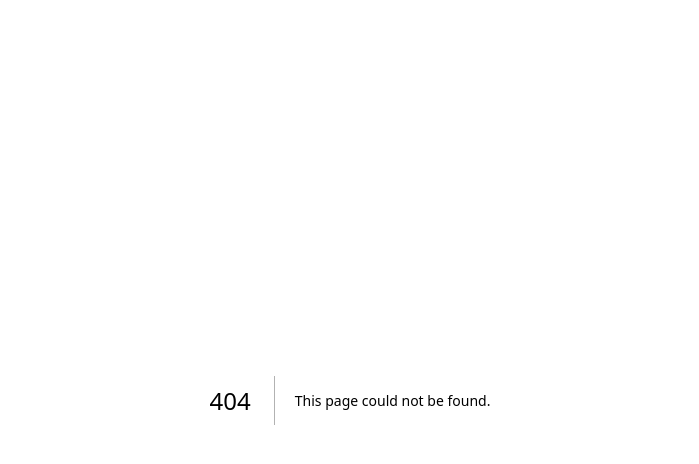
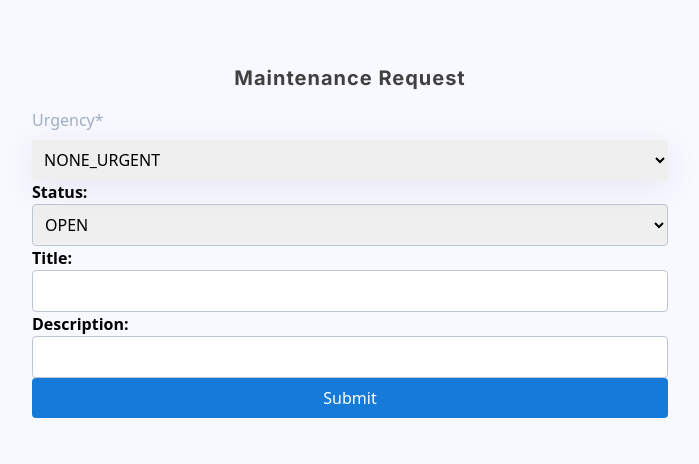
Before and after one commit to tefanhhh/erin-living-maintenance-request, a Next.js app in the folder client/: page /update in a window 1280 px wide. Before the commit this address had no page. Shown: the top 464 px of the page, without its empty margins (290-989 px from the left). Built offline with nearby package versions, Linux system fonts and the light colour scheme.

Commit message:
add maintenance request form with validation and status/urgency selection

```diff
--- /dev/null
+++ b/client/src/app/update/page.tsx
@@ -0,0 +1,112 @@
+'use client'
+
+import { useForm } from 'react-hook-form'
+import { zodResolver } from '@hookform/resolvers/zod'
+import { z } from 'zod'
+import {
+  MaintenanceRequestStatus,
+  MaintenanceRequestUrgency,
+} from '@/gql/graphql'
+
+const schema = z.object({
+  title: z.string().nonempty('Title is required'),
+  description: z.string().optional(),
+  status: z.enum(
+    Object.values(MaintenanceRequestStatus) as [string, ...string[]],
+  ),
+  urgency: z.enum(
+    Object.values(MaintenanceRequestUrgency) as [string, ...string[]],
+  ),
+})
+
+type Schema = z.output<typeof schema>
+
+const statusOptions = Object.values(MaintenanceRequestStatus)
+const urgencyOptions = Object.values(MaintenanceRequestUrgency)
+
+export default function Page() {
+  const {
+    register,
+    handleSubmit,
+    formState: { errors, isSubmitting },
+  } = useForm({
+    resolver: zodResolver(schema),
+    defaultValues: {
+      title: '',
+      description: '',
+      status: MaintenanceRequestStatus.Open,
+      urgency: MaintenanceRequestUrgency.NoneUrgent,
+    },
+  })
+
+  const onSubmit = (data: Schema) => {
+    console.log('Form Data:', data)
+  }
+
+  return (
+    <div className="container mx-auto px-4 sm:px-0 py-16">
+      <h1 className="font-inter font-bold text-center text-foreground text-xl tracking-wider mb-4">
+        Maintenance Request
+      </h1>
+      <form onSubmit={handleSubmit(onSubmit)}>
+        <div>
+          <label className="block text-gray mb-2">
+            Urgency<span>*</span>
+          </label>
+          <select
+            {...register('urgency')}
+            className="w-full p-2 rounded"
+            style={{
+              backdropFilter: 'blur(12px)',
+              boxShadow: '0px 8px 32px 0px rgba(110, 113, 145, 0.12)',
+            }}
+          >
+            {urgencyOptions.map((it, i) => (
+              <option key={i} value={it}>
+                {it}
+              </option>
+            ))}
+          </select>
+        </div>
+
+        <div>
+          <label className="block font-semibold">Status:</label>
+          <select {...register('status')} className="w-full p-2 border rounded">
+            {statusOptions.map((it, i) => (
+              <option key={i} value={it}>
+                {it}
+              </option>
+            ))}
+          </select>
+        </div>
+
+        <div>
+          <label className="block font-semibold">Title:</label>
+          <input {...register('title')} className="w-full p-2 border rounded" />
+          {errors.title && (
+            <p className="text-red-500">{errors.title.message}</p>
+          )}
+        </div>
+
+        <div>
+          <label className="block font-semibold">Description:</label>
+          <input
+            {...register('description')}
+            className="w-full p-2 border rounded"
+          />
+          {errors.description && (
+            <p className="text-red-500">{errors.description.message}</p>
+          )}
+        </div>
+
+        <button
+          type="submit"
+          disabled={isSubmitting}
+          className="w-full bg-blue-500 text-white p-2 rounded hover:bg-blue-600 disabled:opacity-50"
+        >
+          {isSubmitting ? 'Submitting...' : 'Submit'}
+        </button>
+      </form>
+    </div>
+  )
+}
```
